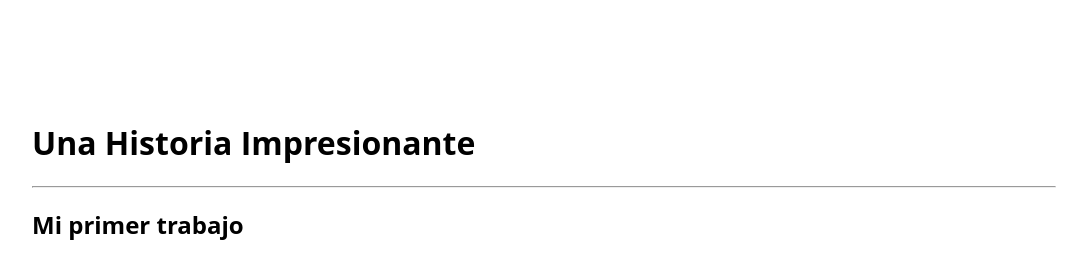
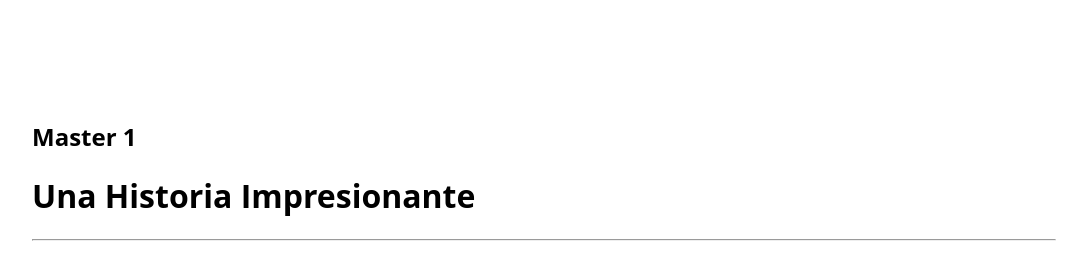
Before and after one commit to EthanDeveloper/historia-de-mi-vida, a plain HTML site: page index.html in a window 1280 px wide. Shown: the top 258 px of the page, without its empty margins (96-1183 px from the left). Drawn offline with Linux system fonts and the light colour scheme.

Commit message:
Master 1

```diff
--- a/index.html
+++ b/index.html
@@ -7,6 +7,7 @@
     <link rel="stylesheet" href="./css/styles.css">
 </head>
 <body>
+    <h2>Master 1</h2>
     <h1>Una Historia Impresionante</h1>
         <hr>
     <div class="post">
```
